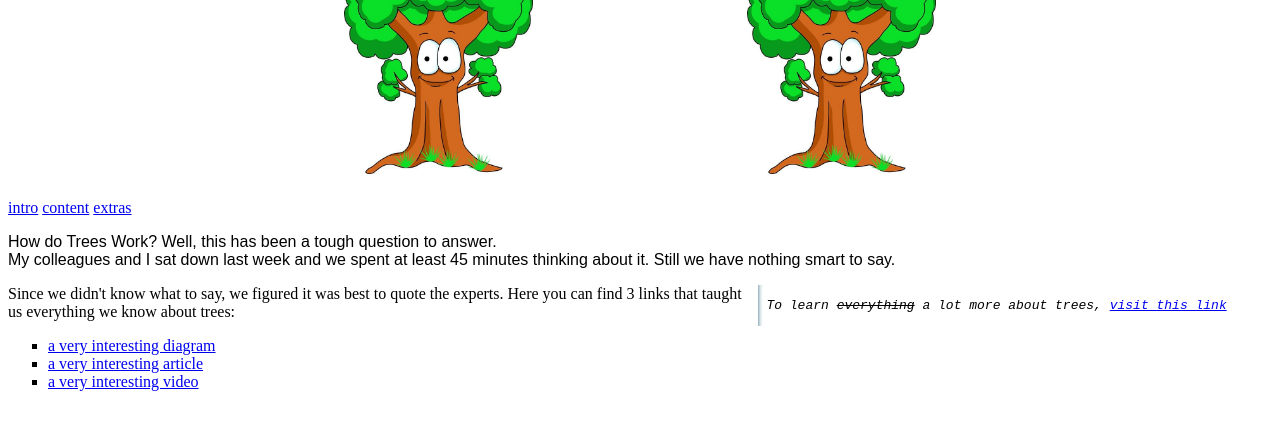
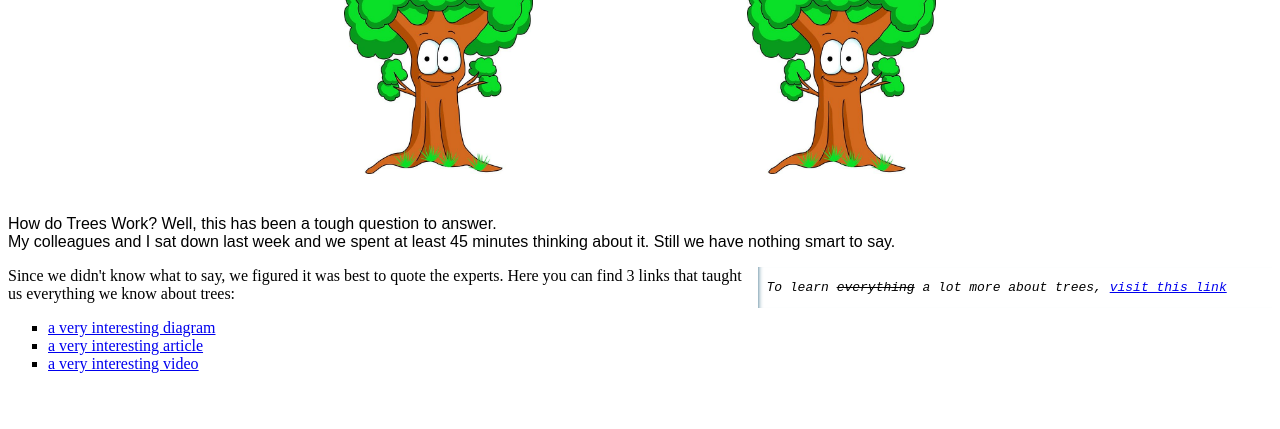
Before and after one commit to lab-antwerp-1/Group1-HTML_CSS, a website: page index.html in a window 1280 px wide. Shown: the part 113-542 px from the top of the page. Drawn offline with Linux system fonts and the light colour scheme.

Commit message:
Update index.html

```diff
--- a/index.html
+++ b/index.html
@@ -23,13 +23,7 @@
     <!-- **************************************************************** -->
 
     <!-- paragraph HTML *************************************************** -->
-    <nav class="bottom-divider">
-      <div class="spaced-items">
-        <a href="#summary-info">intro</a>
-        <a href="#main-info">content</a>
-        <a href="#extra-info">extras</a>
-      </div>
-    </nav>
+
     <section id="summary-info">
       <p class="fascinating-words">
         How do Trees Work? Well, this has been a tough question to answer.
```
